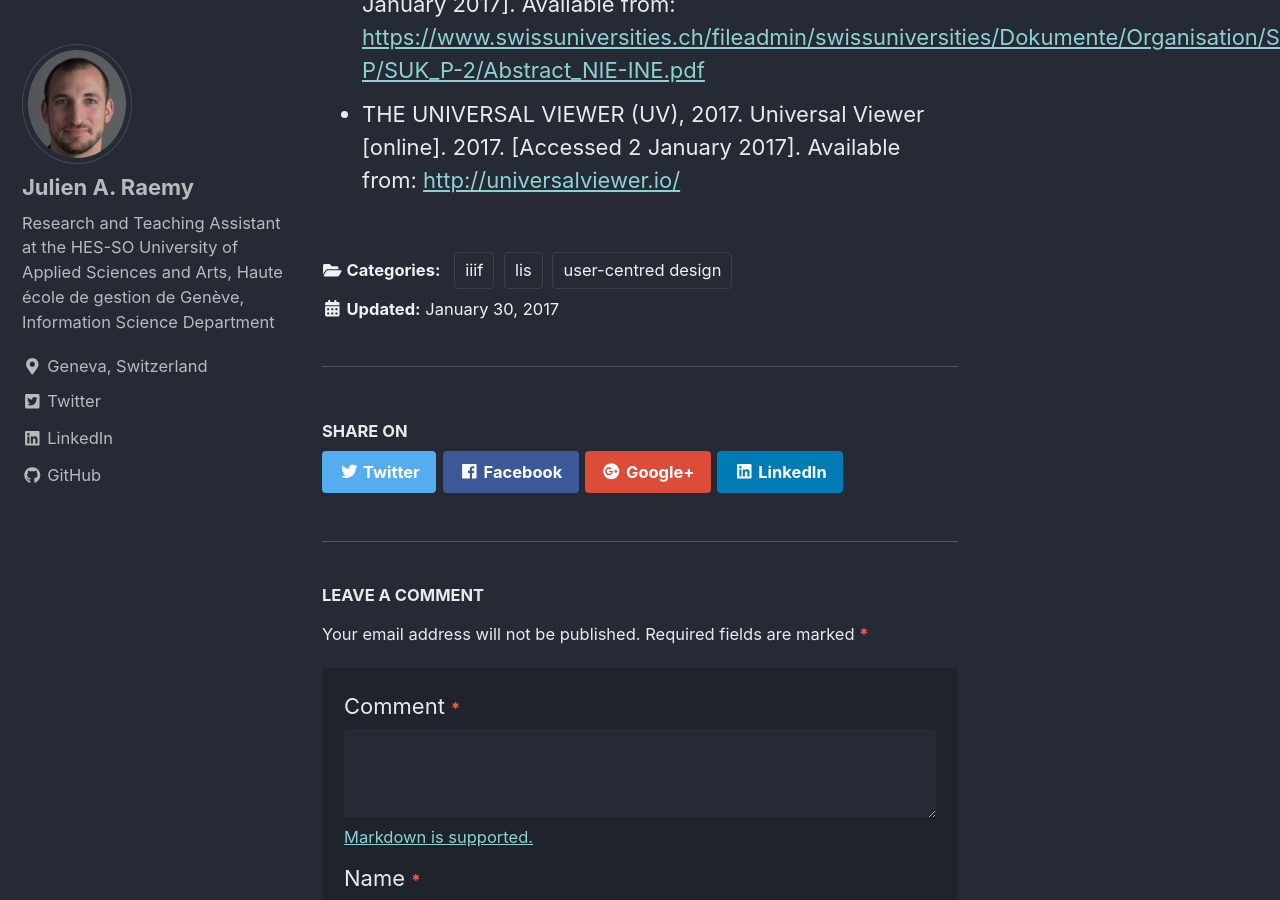
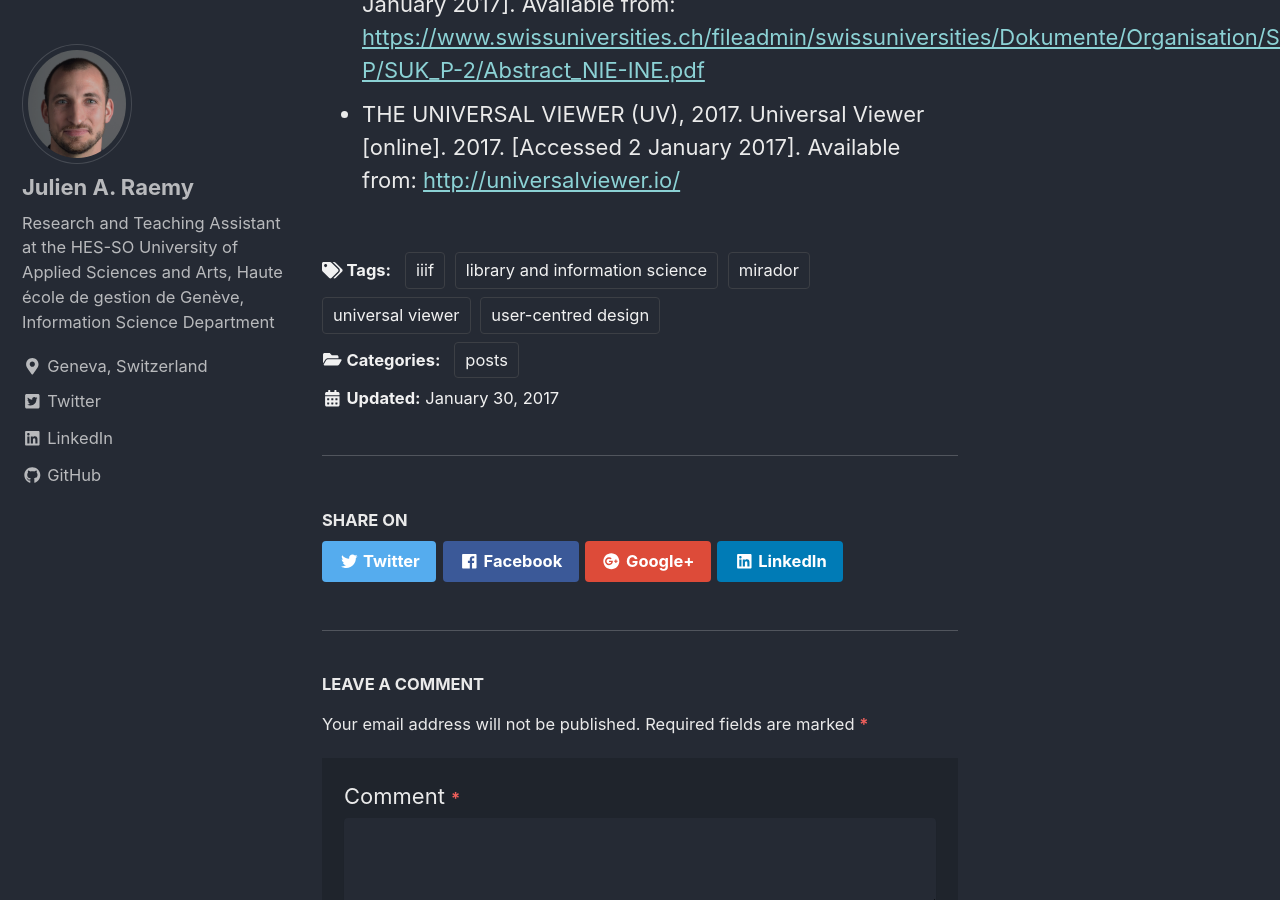
Before and after one commit to 00mjk/julsraemy.github.io, a Jekyll site: the page built from _posts/2017-30-01-specifications.md, in a window 1280 px wide and 900 px high, scrolled down 15293 px. Built offline with Jekyll 4.4.1, drawn with Linux system fonts in a browser that asks for light colours; nearby versions of some CDN libraries; comment, search, counter and statistics services are not loaded; a style sheet for code colours, icons or effects is not loaded.

Commit message:
modify navigation structures and specifications.md

```diff
--- a/_data/navigation.yml
+++ b/_data/navigation.yml
@@ -1,9 +1,9 @@
 # main links
 main:
   - title: "Posts"
-    url: ./posts
+    url: /posts
   - title: "About"
-    url: ./about
+    url: /about
   - title: "ORCID"
     url: https://orcid.org/0000-0002-4711-5759
   # - title: "Sample Collections"
--- a/_posts/2017-30-01-specifications.md
+++ b/_posts/2017-30-01-specifications.md
@@ -1,17 +1,24 @@
 ---
 title: The specifications of my bachelor's thesis
 categories:
-  - lis
+  - posts
+tags:
   - iiif
   - user-centred design
+  - library and information science
+  - universal viewer
+  - mirador
 date: 2017-01-30 19:15:28
 ---
 
 _Update: I finished my Bachelor's thesis in Information Science in July 2017. Here is [the link to the full text](http://doc.rero.ch/record/306498)_
 
+
+
+I am about to officially start my Bachelor's thesis at the Haute école de gestion de Genève (HEG). This blog post is from a document that I have just handed in to my professor. I hope it will give a good outline of this assignment to the IIIF community.
+
 ![IIIF logo](/assets/images/IIIF-logo-500w.png)
 
-I am about to officially start my Bachelor's thesis at the Haute école de gestion de Genève (HEG). This blog post is from a document that I have just handed in to my professor. I hope it will give a good outline of this assignment to the IIIF community.
 # 1.     Introduction
 This blog post specifies how the Bachelor’s thesis entitled _The International Image Interoperability Framework (IIIF): raising awareness of the user benefits for scholarly editions_ will be undertaken.
 These specifications define what kind of assignment this Bachelor’s thesis is (§ 2), the general and specific objectives (§ 3), and the resources and methods that will be used (§ 4). A concise bibliography (§ 5) concludes this blog post.
```
